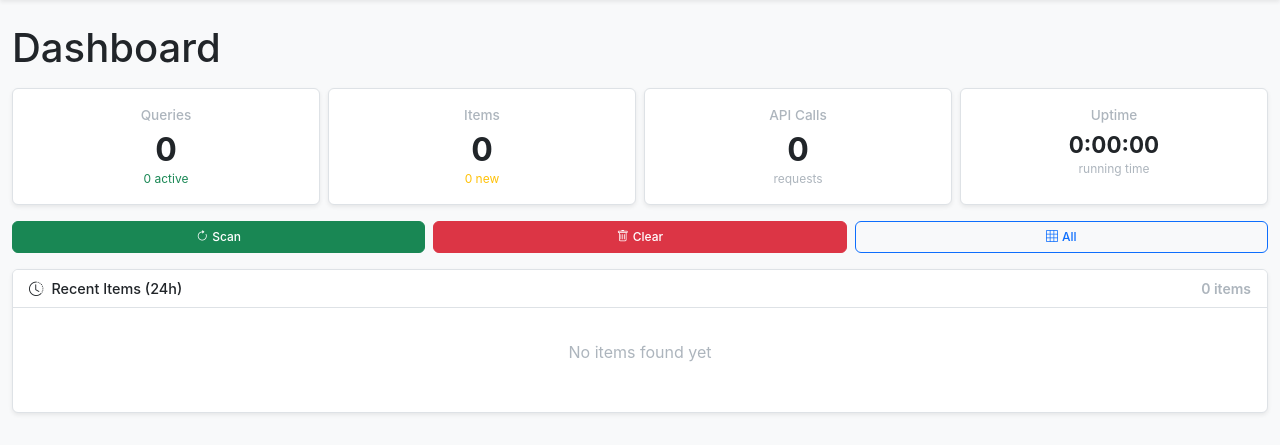
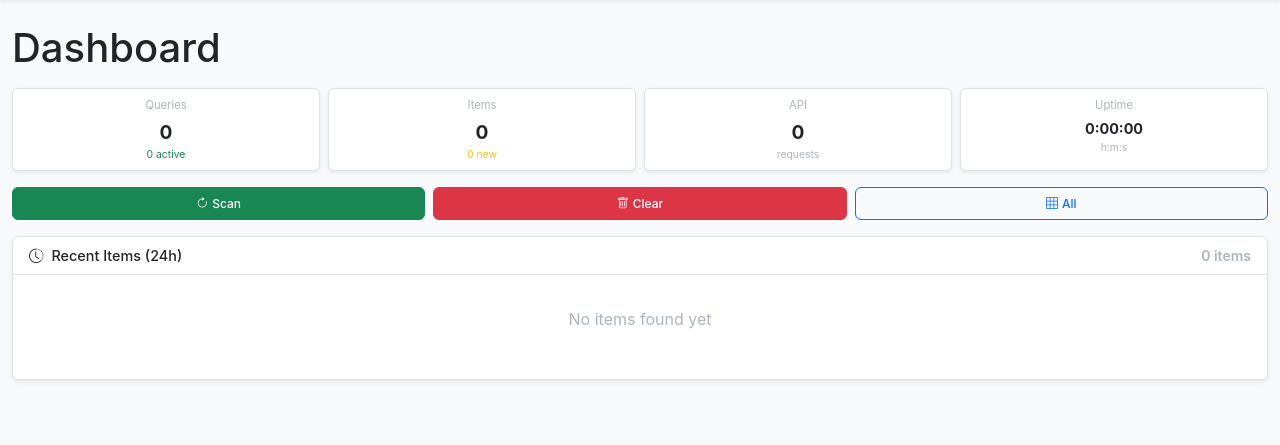
Before and after one commit to 2extndd/KS1, a Flask app: page / in a window 1280 px wide. Shown: the part 83-528 px from the top of the page. Run offline with Flask 3, Linux system fonts and the light colour scheme; data comes from the database, SQL or seed files in the repository; data that the repository does not hold is empty; some libraries are stand-ins or nearby versions.

Commit message:
v2.02 - Dashboard stats size fix
- Reduced stats card sizes to match MRS design
- Padding: p-3 → p-2 (more compact)
- Label font: 0.85rem → 0.7rem
- Number font: 2rem → 1.2rem (main stats)
- Number font: 1.4rem → 0.9rem (uptime)
- Sub-text font: 0.75rem → 0.65rem
- Removed shadow-sm and mb-1/mb-2 spacing
- Changed 'API Calls' back to 'API'
- Changed 'running time' back to 'h:m:s'

Result: More compact, cleaner dashboard matching MRS style

```diff
--- a/web_ui_plugin/templates/dashboard.html
+++ b/web_ui_plugin/templates/dashboard.html
@@ -5,44 +5,44 @@
 {% block content %}
 <h1 class="mb-3 d-none d-md-block">Dashboard</h1>
 
-<!-- Compact stats cards matching bot design -->
+<!-- Mobile-optimized stats (single row with 4 columns) -->
 <div class="row g-2 mb-3">
     <div class="col-3">
-        <div class="card h-100 shadow-sm">
-            <div class="card-body p-3 text-center">
-                <div class="text-muted mb-2" style="font-size: 0.85rem; font-weight: 500;">Queries</div>
-                <div class="fw-bold mb-1" style="font-size: 2rem; line-height: 1;">{{ db_stats.get('total_searches', 0) }}</div>
-                <div class="small text-success" style="font-size: 0.75rem;">{{ db_stats.get('active_searches', 0) }} active</div>
+        <div class="card h-100">
+            <div class="card-body p-2 text-center">
+                <div class="small text-muted mb-1" style="font-size: 0.7rem;">Queries</div>
+                <div class="fw-bold" style="font-size: 1.2rem;">{{ db_stats.get('total_searches', 0) }}</div>
+                <div class="small text-success" style="font-size: 0.65rem;">{{ db_stats.get('active_searches', 0) }} active</div>
             </div>
         </div>
     </div>
 
     <div class="col-3">
-        <div class="card h-100 shadow-sm">
-            <div class="card-body p-3 text-center">
-                <div class="text-muted mb-2" style="font-size: 0.85rem; font-weight: 500;">Items</div>
-                <div class="fw-bold mb-1" style="font-size: 2rem; line-height: 1;" id="total-items">{{ db_stats.get('total_items', 0) }}</div>
-                <div class="small text-warning" style="font-size: 0.75rem;">{{ db_stats.get('unsent_items', 0) }} new</div>
+        <div class="card h-100">
+            <div class="card-body p-2 text-center">
+                <div class="small text-muted mb-1" style="font-size: 0.7rem;">Items</div>
+                <div class="fw-bold" style="font-size: 1.2rem;" id="total-items">{{ db_stats.get('total_items', 0) }}</div>
+                <div class="small text-warning" style="font-size: 0.65rem;">{{ db_stats.get('unsent_items', 0) }} new</div>
             </div>
         </div>
     </div>
 
     <div class="col-3">
-        <div class="card h-100 shadow-sm">
-            <div class="card-body p-3 text-center">
-                <div class="text-muted mb-2" style="font-size: 0.85rem; font-weight: 500;">API Calls</div>
-                <div class="fw-bold mb-1" style="font-size: 2rem; line-height: 1;" id="api-requests">{{ searcher_status.total_api_requests or 0 }}</div>
-                <div class="small text-muted" style="font-size: 0.75rem;">requests</div>
+        <div class="card h-100">
+            <div class="card-body p-2 text-center">
+                <div class="small text-muted mb-1" style="font-size: 0.7rem;">API</div>
+                <div class="fw-bold" style="font-size: 1.2rem;" id="api-requests">{{ searcher_status.total_api_requests or 0 }}</div>
+                <div class="small text-muted" style="font-size: 0.65rem;">requests</div>
             </div>
         </div>
     </div>
 
     <div class="col-3">
-        <div class="card h-100 shadow-sm">
-            <div class="card-body p-3 text-center">
-                <div class="text-muted mb-2" style="font-size: 0.85rem; font-weight: 500;">Uptime</div>
-                <div class="fw-bold mb-1" style="font-size: 1.4rem; line-height: 1;" id="uptime">{{ searcher_status.uptime or '0s' }}</div>
-                <div class="small text-muted" style="font-size: 0.75rem;">running time</div>
+        <div class="card h-100">
+            <div class="card-body p-2 text-center">
+                <div class="small text-muted mb-1" style="font-size: 0.7rem;">Uptime</div>
+                <div class="fw-bold" style="font-size: 0.9rem;" id="uptime">{{ searcher_status.uptime or '0s' }}</div>
+                <div class="small text-muted" style="font-size: 0.65rem;">h:m:s</div>
             </div>
         </div>
     </div>
```
